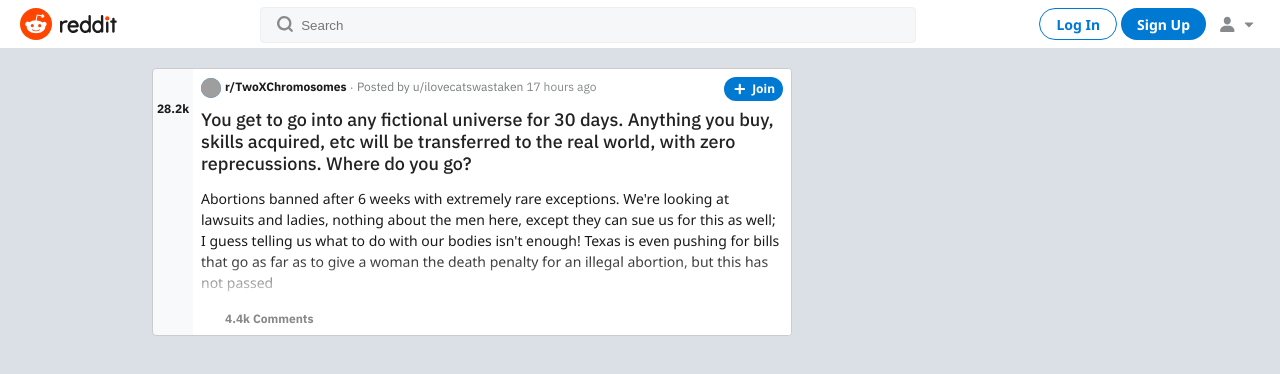
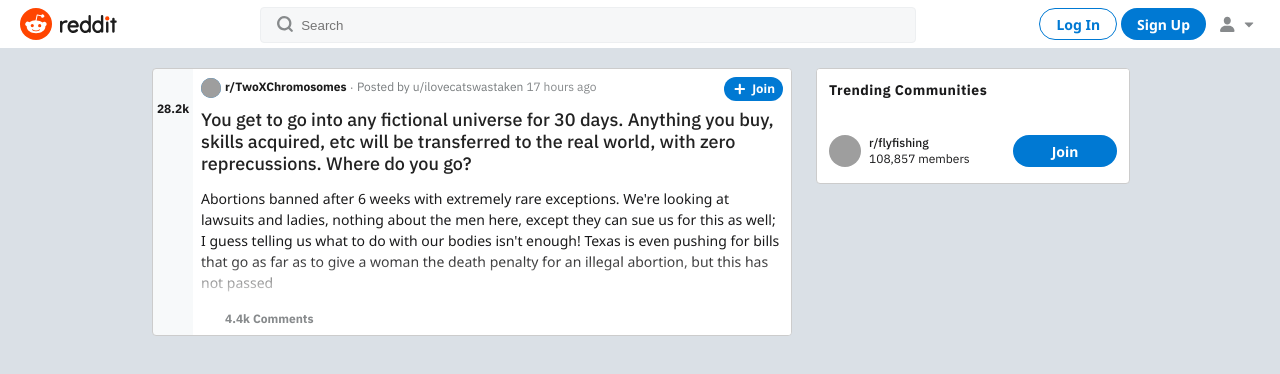
Before and after one commit to BUITUANLINH20183784/wtaes_proj, a React (Create React App) app in the folder frontend/: page / in a window 1280 px wide. Shown: the top 374 px of the page. Built offline with nearby package versions, Linux system fonts and the light colour scheme; grey boxes are pictures that could not be loaded; a web font is replaced by a local one.

Commit message:
responsive maincontent and card

```diff
--- a/frontend/src/components/MainContent/MainContent.js
+++ b/frontend/src/components/MainContent/MainContent.js
@@ -1,4 +1,5 @@
 import React from "react";
+import { CardList } from "./components/CardList/";
 import { PostList } from "./components/PostList/";
 import styles from "./MainContent.module.css";
 
@@ -11,7 +12,9 @@
             <div className={styles.postList}>
               <PostList />
             </div>
-            <div className={styles.communities}></div>
+            <div className={styles.communities}>
+              <CardList />
+            </div>
           </div>
         </div>
       </div>
--- a/frontend/src/components/MainContent/MainContent.module.css
+++ b/frontend/src/components/MainContent/MainContent.module.css
@@ -29,6 +29,10 @@
   z-index: 3;
 }
 
+.postList {
+  width: 100%;
+}
+
 @media (min-width: 960px) {
   .postList {
     width: 640px;
@@ -37,13 +41,14 @@
 
 .communities {
   margin-left: 24px;
-  margin-top: 28px;
+  margin-top: 0px;
   flex: 0 0 312px;
   width: 312px;
+  display: none;
 }
 
 @media (min-width: 960px) {
-  .communitites {
+  .communities {
     display: block;
   }
 }
--- /dev/null
+++ b/frontend/src/components/MainContent/components/CardList/CardList.js
@@ -0,0 +1,62 @@
+import React from 'react'
+import styles from './CardList.module.css'
+
+export default () => {
+  return (
+    <div className={styles.list}>
+      <Card />
+    </div>
+  )
+}
+
+const Card = () => (
+  <div className={styles.cardContainer}>
+    <Title />
+    <CommunityList />
+  </div>
+)
+
+const Title = () => (
+  <div className={styles.title}>
+    <h2 className={styles.titleText}>Trending Communities</h2>
+  </div>
+)
+
+const CommunityList = () => (
+  <div className={styles.communityListContainer}>
+    <Community />
+  </div>
+)
+
+const Community = () => (
+  <div className={styles.commmunityContainer}>
+    <CommunityIcon />
+    <CommunityInfor />
+    <JoinButton />
+  </div>
+)
+
+const CommunityIcon = () => {
+  return (
+    <div className={styles.communityIconContainer}>
+      <img className={styles.communityIcon} src="https://styles.redditmedia.com/t5_2qoeg/styles/communityIcon_gkoq20osipi31.png"></img>
+    </div>
+  )
+}
+
+const CommunityInfor = () => {
+  return (
+    <div className={styles.communityInforContainer}>
+      <a title="r/flyfishing" href="/r/flyfishing/">r/flyfishing</a>
+      <div><p>108,857 members</p></div>
+    </div>
+  )
+}
+
+const JoinButton = () => {
+  return (
+    <div className={styles.joinButtonContainer}>
+      <button className={styles.joinButton}>Join</button>
+    </div>
+  )
+}
--- /dev/null
+++ b/frontend/src/components/MainContent/components/CardList/CardList.module.css
@@ -0,0 +1,124 @@
+.list {
+  width: inherit;
+  display: flex;
+  flex-direction: column;
+  height: 100%;
+}
+
+.cardContainer {
+  margin-bottom: 16px;
+  width: 312px;
+  background-color: rgb(255 255 255);
+  color: rgb(26 26 27);
+  fill: rgb(26 26 27);
+  border: 1px solid rgb(204 204 204);
+  border-radius: 4px;
+  overflow: visible;
+  word-wrap: break-word;
+}
+
+.title {
+  font-size: 10px;
+  font-weight: 700;
+  letter-spacing: .5px;
+  line-height: 12px;
+  text-transform: uppercase;
+  background-color: rgb(255 255 255);
+  border-radius: 3px 3px 0 0;
+  color: rgb(26 26 27);
+  display: flex;
+  fill: rgb(26 26 27);
+  padding: 0 12px 12px;
+}
+
+.titleText {
+  padding: 12px 0 0;
+  font-size: 14px;
+  line-height: 18px;
+  font-weight: 700;
+  text-transform: none;
+  margin: 0;
+}
+
+.communityListContainer {
+  padding: 12px;
+}
+
+.commmunityContainer {
+  display: flex;
+  padding: 12px 0 4px;
+  align-items: center;
+}
+
+.communityIconContainer {
+  flex: 0 0;
+  height: 32px;
+  width: 32px;
+  margin-right: 8px;
+}
+
+.communityIcon {
+  height: 32px;
+  width: 32px;
+  border-radius: 100%;
+}
+
+.communityInforContainer {
+  flex: 1 1 100%;
+  width: 100%;
+  position: relative;
+}
+
+.communityInforContainer > a {
+  font-size: 12px;
+  font-weight: 500;
+  line-height: 16px;
+  display: block;
+  overflow: hidden;
+  text-overflow: ellipsis;
+  width: 144px;
+  color: inherit;
+  text-decoration: inherit;
+}
+
+.communityInforContainer p {
+  font-size: 12px;
+  font-weight: 400;
+  line-height: 16px;
+  margin: 0;
+}
+
+.joinButtonContainer {
+  flex: 1 1 100%;
+}
+
+.joinButton {
+  width: 100%;
+
+  position: relative;
+  background-color: rgb(0 121 211);
+  border: none;
+  color: rgb(255 255 255);
+  fill: rgb(255 255 255);
+
+  font-family: "Noto Sans",Arial,sans-serif;
+  font-size: 14px;
+  font-weight: 700;
+  letter-spacing: unset;
+  line-height: 17px;
+  text-transform: unset;
+  min-height: 32px;
+  min-width: 32px;
+  padding: 4px 16px;
+
+  align-items: center;
+  border-radius: 9999px;
+  box-sizing: border-box;
+  justify-content: center;
+  text-align: center;
+}
+
+.joinButton:hover {
+  cursor: pointer;
+  opacity: .9;
+}
--- /dev/null
+++ b/frontend/src/components/MainContent/components/CardList/index.js
@@ -0,0 +1 @@
+export { default as CardList } from './CardList'
--- a/frontend/src/components/MainLogo/MainLogo.css
+++ b/frontend/src/components/MainLogo/MainLogo.css
@@ -13,6 +13,12 @@
 .svg2 {
   height: 18px;
   width: auto;
-  display: block;
+  display: none;
   margin-right: 20px;
 }
+
+@media (min-width: 1070px) {
+  .svg2 {
+    display: block;
+  }
+}
--- a/frontend/src/components/NavGroup/NavGroup.css
+++ b/frontend/src/components/NavGroup/NavGroup.css
@@ -12,9 +12,15 @@
 }
 
 .buttons {
-  display: flex;
+  display: none;
   align-items: center;
   flex-direction: row;
+}
+
+@media (min-width: 616px) {
+  .buttons {
+    display: flex;
+  }
 }
 
 .button {
```
Also changed, not shown: 1 other file (tests, documents, lock files or other folders).
